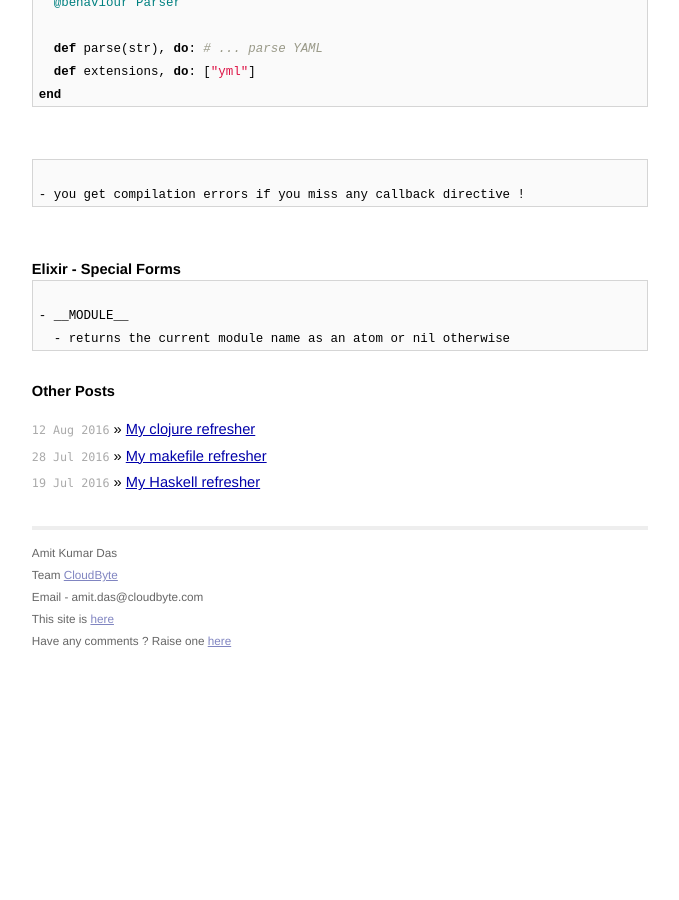
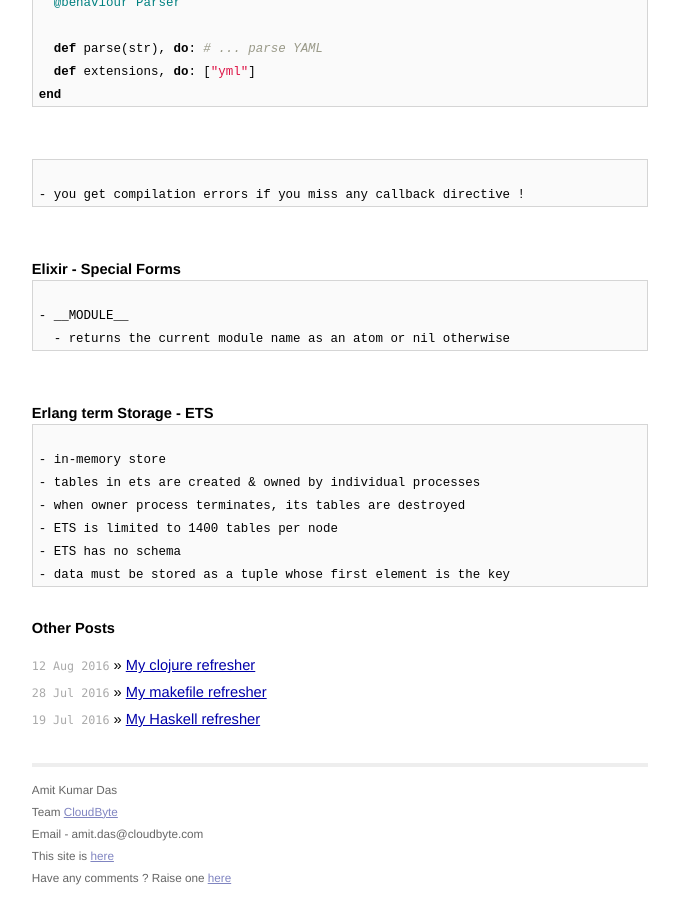
Before and after one commit to AmitKumarDas/amitkumardas.github.io, a Jekyll site: the page built from _posts/2016-02-01-learn-erlang-and-elixir.md, in a window 1280 px wide and 900 px high, scrolled down 5831 px. Shown: the whole window, without its empty margins (300-979 px from the left). Built offline with Jekyll 4.4.1, drawn with Linux system fonts in a browser that asks for light colours; before the commit the page ends 6495 px from its top, so only the background shows below that.

Commit message:
Update 2016-02-01-learn-erlang-and-elixir.md

````diff
--- a/_posts/2016-02-01-learn-erlang-and-elixir.md
+++ b/_posts/2016-02-01-learn-erlang-and-elixir.md
@@ -350,3 +350,17 @@ end
 - __MODULE__
   - returns the current module name as an atom or nil otherwise
 ```
+
+<br />
+
+### Erlang term Storage - ETS
+
+```
+
+- in-memory store
+- tables in ets are created & owned by individual processes
+- when owner process terminates, its tables are destroyed
+- ETS is limited to 1400 tables per node
+- ETS has no schema
+- data must be stored as a tuple whose first element is the key
+```
````
